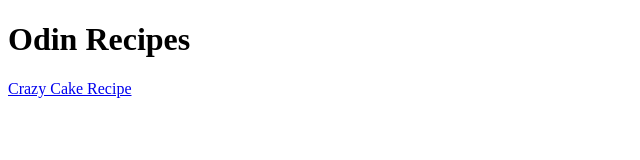
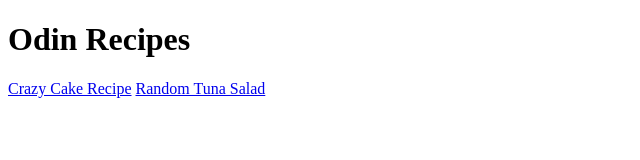
Before and after one commit to ssidor667/odin-recipes, a plain HTML site: page index.html in a window 1280 px wide. Shown: the whole page, without its empty margins (0-640 px from the left). Drawn offline with Linux system fonts and the light colour scheme.

Commit message:
Added <a> href to tunasalad.html

```diff
--- a/index.html
+++ b/index.html
@@ -14,6 +14,7 @@
 
     <main>
         <a href="recipes/crazycake.html">Crazy Cake Recipe</a>
+        <a href="recipes/tunasalad.html">Random Tuna Salad</a>
     </main>
 </body>
 
```
